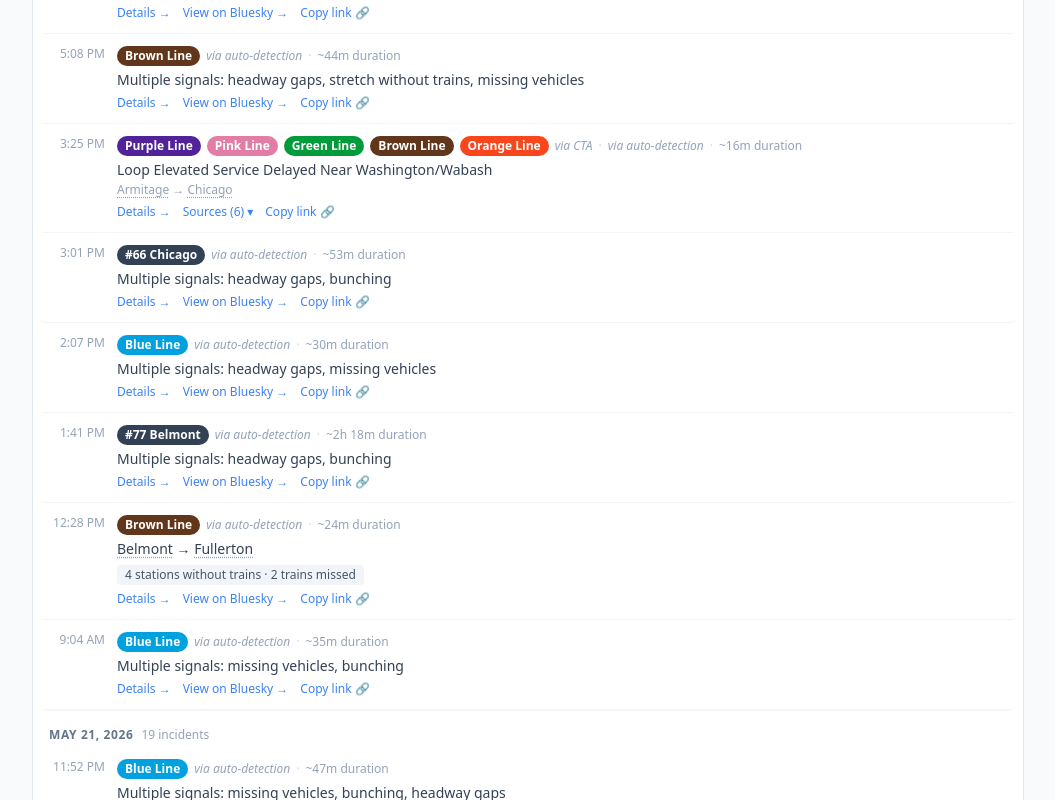
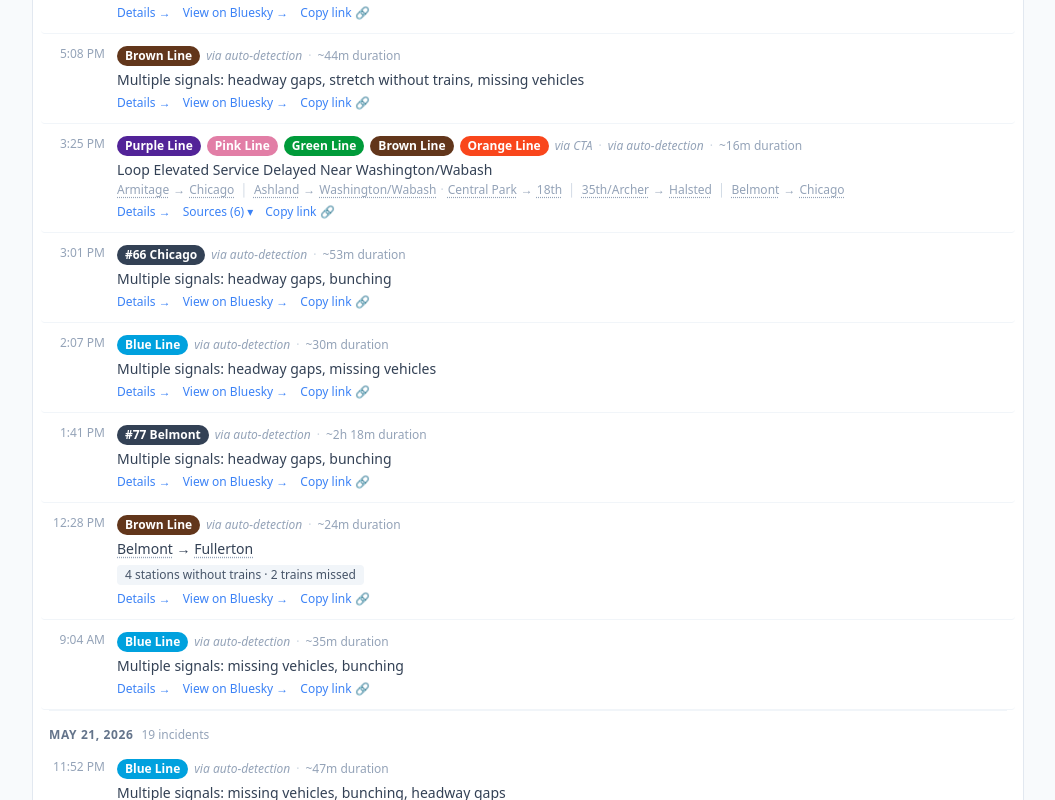
Before and after one commit to cailinpitt/chicago-transit-alerts, a React (Vite) app: page / in a window 1280 px wide. Shown: the part 1880-2680 px from the top of the page, without its empty margins (112-1167 px from the left). Built offline with nearby package versions, Linux system fonts and the light colour scheme.

Commit message:
IncidentList: show every line's stretch on multi-line merged rows

```diff
--- a/src/components/IncidentList.jsx
+++ b/src/components/IncidentList.jsx
@@ -9,6 +9,7 @@ import {
   formatTime,
 } from '../lib/format.js';
 import {
+  affectedLineSegments,
   formatEvidenceChip,
   getEventId,
   mergeMatchingIncidents,
@@ -60,6 +61,27 @@ function IncidentRow({ incident, isNew, stationIndex, searchQuery = '' }) {
   const isAlert = !isMerged && !!incident.alert_id;
   const eventId = getEventId(incident);
   const sources = getSources(incident);
+
+  // For a merged incident spanning more than one line (a Loop-wide alert that
+  // merged a detection per line), the single primary "from → to" sub-line hides
+  // the other lines' stretches. When 2+ lines are involved, show each line's
+  // stretch grouped together, divided by a bar. A single-line stretch keeps the
+  // plain "from → to" arrow and the line pill above covers attribution.
+  const mergedSegments = isMerged ? affectedLineSegments(incident) : [];
+  const lineGroups = (() => {
+    const byLine = new Map();
+    for (const seg of mergedSegments) {
+      if (!seg.line) continue;
+      let list = byLine.get(seg.line);
+      if (!list) {
+        list = [];
+        byLine.set(seg.line, list);
+      }
+      list.push(seg);
+    }
+    return [...byLine.entries()].map(([line, segments]) => ({ line, segments }));
+  })();
+  const isMultiLineSegments = lineGroups.length > 1;
 
   const startTs = incident.first_seen_ts || incident.ts;
   const endTs = incident.resolved_ts ?? null;
@@ -206,8 +228,43 @@ function IncidentRow({ incident, isNew, stationIndex, searchQuery = '' }) {
 
           <p className="text-sm text-slate-700 dark:text-slate-200 leading-snug">{description}</p>
 
-          {/* Merged: show the specific segment from the bot observation */}
-          {isMerged && incident.from_station && incident.to_station && (
+          {/* Merged, multi-line: each line's stretch grouped together and
+              divided by a bar, so a Loop-wide event shows every line's stops
+              instead of just the primary obs's stretch. */}
+          {isMultiLineSegments && (
+            <p className="text-xs text-slate-400 dark:text-slate-500 mt-0.5 flex flex-wrap items-center gap-x-1.5 gap-y-0.5">
+              {lineGroups.map(({ line, segments }, gi) => (
+                <Fragment key={line}>
+                  {gi > 0 && (
+                    <span className="text-slate-300 dark:text-slate-600" aria-hidden="true">
+                      │
+                    </span>
+                  )}
+                  <span className="inline-flex flex-wrap items-center gap-x-1">
+                    {segments.map((seg, si) => (
+                      <Fragment key={`${seg.from ?? ''}→${seg.to ?? ''}`}>
+                        {si > 0 && <span className="text-slate-300 dark:text-slate-600">·</span>}
+                        <StationName
+                          name={seg.from}
+                          stationIndex={stationIndex}
+                          searchQuery={searchQuery}
+                        />
+                        {seg.from && seg.to && <span aria-hidden="true">→</span>}
+                        <StationName
+                          name={seg.to}
+                          stationIndex={stationIndex}
+                          searchQuery={searchQuery}
+                        />
+                      </Fragment>
+                    ))}
+                  </span>
+                </Fragment>
+              ))}
+            </p>
+          )}
+
+          {/* Merged, single line: show the specific segment from the bot observation */}
+          {!isMultiLineSegments && isMerged && incident.from_station && incident.to_station && (
             <p className="text-xs text-slate-400 dark:text-slate-500 mt-0.5">
               <StationName
                 name={incident.from_station}
```
